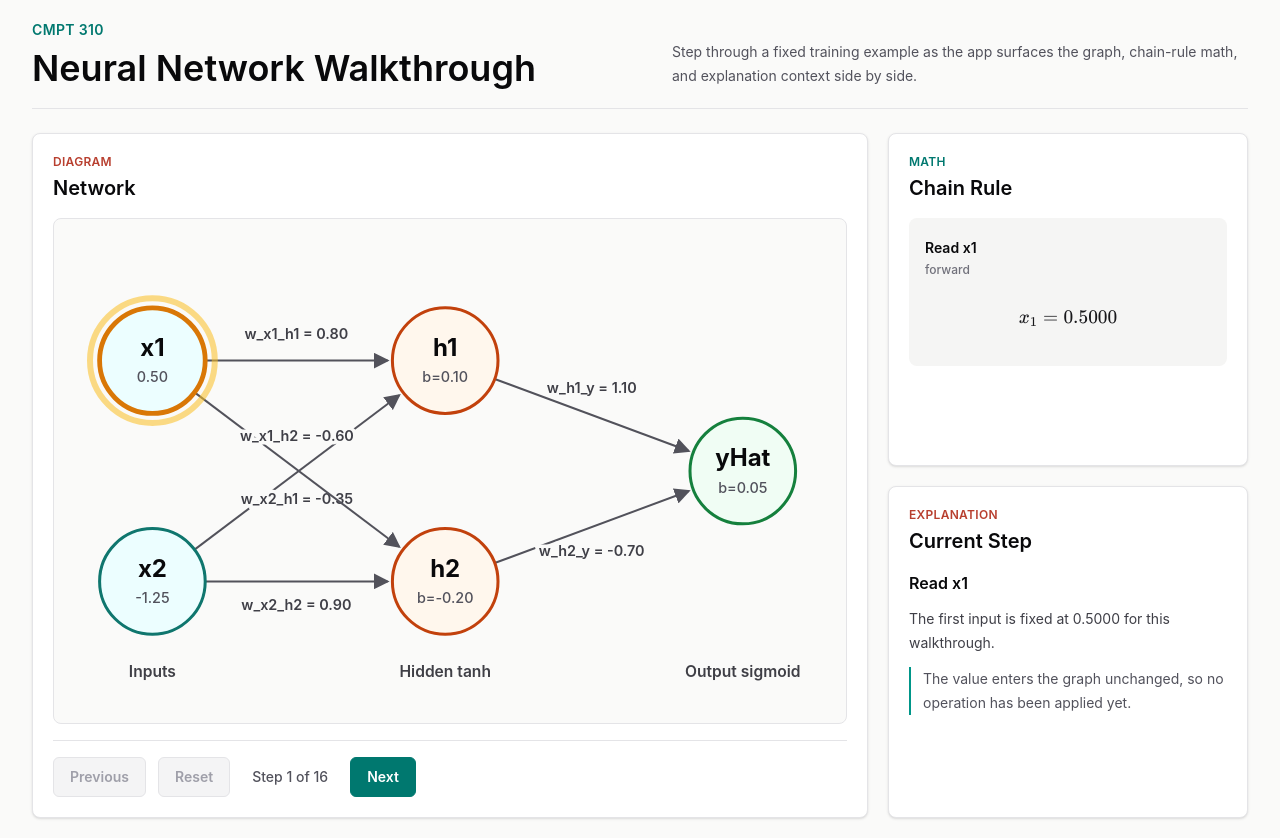
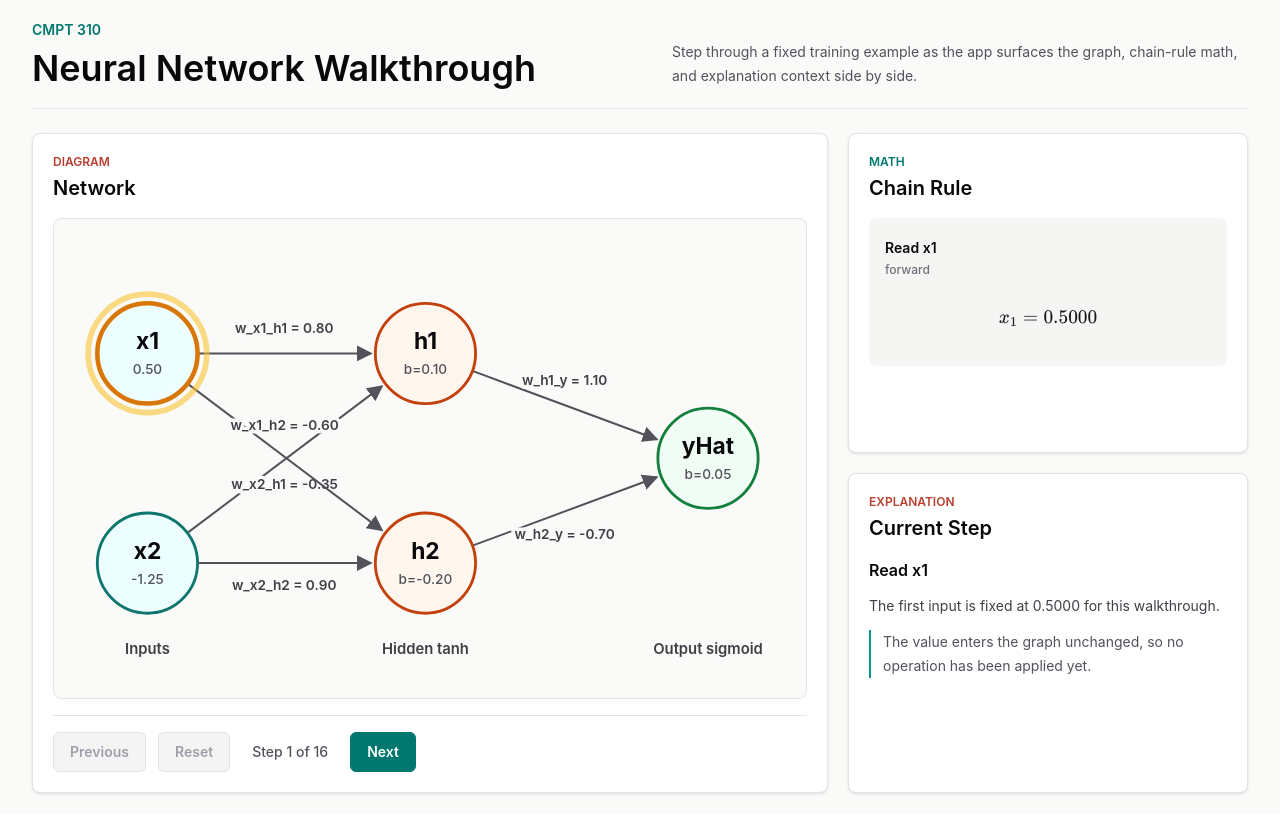
Before and after one commit to mtplayground/mike-t-koas-sfu-cmpt310, a React (Vite) app: page / in a window 1280 px wide. After the commit the page ends 813 px from the top, so only its background shows below. Built offline with nearby package versions, Linux system fonts and the light colour scheme.

Commit message:
feat: Assemble final layout binding all panels

```diff
--- a/src/App.tsx
+++ b/src/App.tsx
@@ -49,17 +49,15 @@ export function App() {
 
   return (
     <AppShell
-      diagram={
-        <>
-          <NetworkDiagram activeStep={stepState.currentStep} />
+      controls={
         <StepNavigation
           state={stepState}
           onNext={goNext}
           onPrevious={goPrevious}
           onReset={reset}
         />
-        </>
       }
+      diagram={<NetworkDiagram activeStep={stepState.currentStep} />}
       math={<ChainRulePanel state={stepState} />}
       explanation={<StepExplanationPanel state={stepState} />}
     />
--- a/src/components/layout/AppShell.tsx
+++ b/src/components/layout/AppShell.tsx
@@ -1,20 +1,19 @@
 import type { ReactNode } from "react";
 
 interface AppShellProps {
+  controls: ReactNode;
   diagram: ReactNode;
   math: ReactNode;
   explanation: ReactNode;
 }
 
-export function AppShell({ diagram, math, explanation }: AppShellProps) {
+export function AppShell({ controls, diagram, math, explanation }: AppShellProps) {
   return (
     <main className="min-h-screen bg-stone-50 text-zinc-950">
       <div className="mx-auto flex min-h-screen w-full max-w-7xl flex-col gap-6 px-4 py-5 sm:px-6 lg:px-8">
         <header className="flex flex-col gap-3 border-b border-zinc-200 pb-5 md:flex-row md:items-end md:justify-between">
           <div>
-            <p className="text-sm font-semibold uppercase tracking-wide text-teal-700">
-              CMPT 310
-            </p>
+            <p className="text-sm font-semibold uppercase text-teal-700">CMPT 310</p>
             <h1 className="mt-2 text-3xl font-semibold text-zinc-950 sm:text-4xl">
               Neural Network Walkthrough
             </h1>
@@ -25,14 +24,14 @@ export function AppShell({ diagram, math, explanation }: AppShellProps) {
           </p>
         </header>
 
-        <div className="grid flex-1 gap-5 lg:grid-cols-[minmax(0,1fr)_360px]">
+        <div className="grid flex-1 gap-5 xl:grid-cols-[minmax(0,1fr)_400px]">
           <section
             aria-labelledby="diagram-panel-title"
-            className="min-h-[420px] rounded-lg border border-zinc-200 bg-white p-5 shadow-sm"
+            className="flex min-h-[420px] flex-col rounded-lg border border-zinc-200 bg-white p-5 shadow-sm"
           >
             <div className="mb-4 flex items-center justify-between gap-4">
               <div>
-                <p className="text-xs font-semibold uppercase tracking-wide text-coral-700">
+                <p className="text-xs font-semibold uppercase text-coral-700">
                   Diagram
                 </p>
                 <h2
@@ -43,17 +42,19 @@ export function AppShell({ diagram, math, explanation }: AppShellProps) {
                 </h2>
               </div>
             </div>
-            {diagram}
+            <div className="flex-1" data-layout-region="diagram">
+              {diagram}
+            </div>
+            <div data-layout-region="controls">{controls}</div>
           </section>
 
-          <aside className="grid gap-5 lg:grid-rows-[minmax(0,1fr)_minmax(0,1fr)]">
+          <aside className="grid gap-5 lg:grid-cols-2 xl:grid-cols-1 xl:grid-rows-[minmax(0,1fr)_minmax(0,1fr)]">
             <section
               aria-labelledby="math-panel-title"
               className="rounded-lg border border-zinc-200 bg-white p-5 shadow-sm"
+              data-layout-region="math"
             >
-              <p className="text-xs font-semibold uppercase tracking-wide text-teal-700">
-                Math
-              </p>
+              <p className="text-xs font-semibold uppercase text-teal-700">Math</p>
               <h2
                 id="math-panel-title"
                 className="mt-1 text-xl font-semibold text-zinc-950"
@@ -66,8 +67,9 @@ export function AppShell({ diagram, math, explanation }: AppShellProps) {
             <section
               aria-labelledby="explanation-panel-title"
               className="rounded-lg border border-zinc-200 bg-white p-5 shadow-sm"
+              data-layout-region="explanation"
             >
-              <p className="text-xs font-semibold uppercase tracking-wide text-coral-700">
+              <p className="text-xs font-semibold uppercase text-coral-700">
                 Explanation
               </p>
               <h2
```
Also changed, not shown: 1 other file (tests, documents, lock files or other folders). Lines whose indentation alone changed are shown as unchanged.
